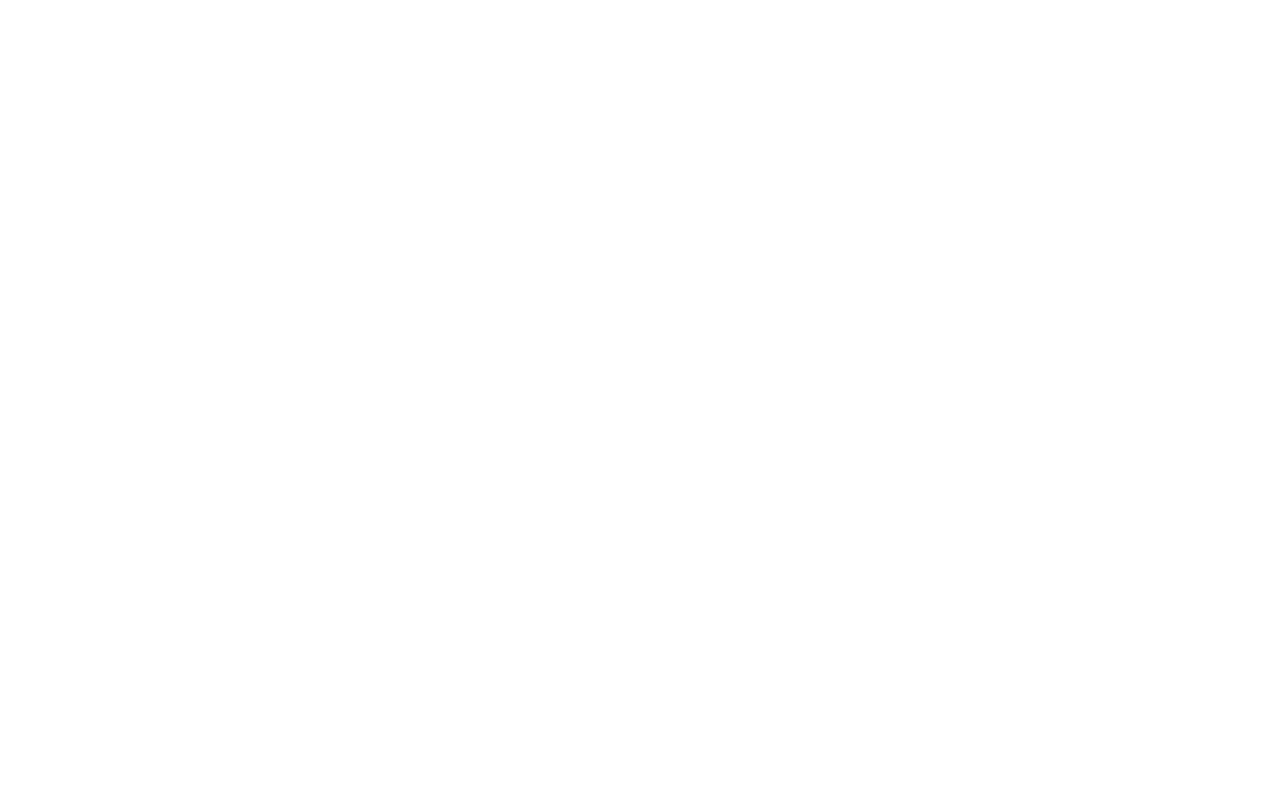
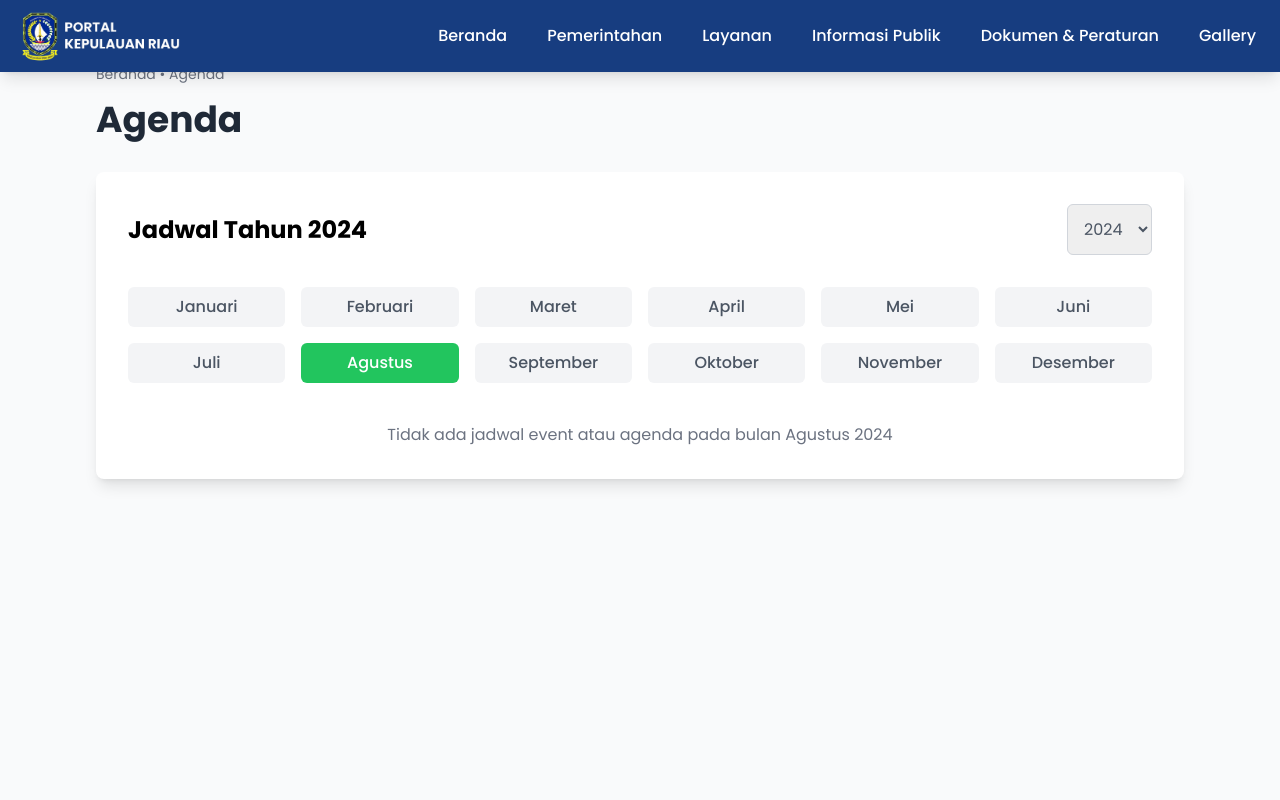
Before and after one commit to Diskominfo-Kepri-24/TEMPLATE-OPD-1, a React (Vite) app: page /agenda in a window 1280 px wide. Before the commit this address had no page. Shown: the top 800 px of the page. Built offline with nearby package versions, Linux system fonts and the light colour scheme.

Commit message:
add agenda

```diff
--- a/src/App.jsx
+++ b/src/App.jsx
@@ -1,6 +1,7 @@
 import { BrowserRouter as Router, Route, Routes } from 'react-router-dom'; // Ganti Switch dengan Routes
 import HomePage from './pages/HomePages';
 import Sejarah from './pages/Sejarah';
+import Agenda from './pages/Agenda';
 
 function App() {
   return (
@@ -10,6 +11,7 @@
         {/* Ganti Switch menjadi Routes */}
         <Route path="/" element={<HomePage />} /> {/* Ganti component dengan element */}
         <Route path="/sejarah" element={<Sejarah />} />
+        <Route path="/agenda" element={<Agenda />} />
       </Routes>
     </Router>
   );
--- a/src/components/Footer.jsx
+++ b/src/components/Footer.jsx
@@ -1,3 +1,4 @@
+/* eslint-disable-next-line no-unused-vars */
 import React from 'react';
 
 function Footer() {
--- a/src/components/Navbar.jsx
+++ b/src/components/Navbar.jsx
@@ -1,3 +1,4 @@
+/* eslint-disable-next-line no-unused-vars */
 import React, { useState, useEffect } from 'react';
 import { Link, useLocation } from 'react-router-dom';
 
--- /dev/null
+++ b/src/pages/Agenda.jsx
@@ -0,0 +1,93 @@
+/* eslint-disable-next-line no-unused-vars */
+import React, { useState } from 'react';
+import { Link, useLocation } from 'react-router-dom';
+import Navbar from '../components/Navbar'; // Adjust the path as necessary
+import Footer from '../components/Footer'; // Adjust the path as necessary
+
+function Agenda() {
+  const [selectedMonth, setSelectedMonth] = useState('Agustus');
+  const [selectedYear, setSelectedYear] = useState('2024');
+
+  const months = [
+    'Januari', 'Februari', 'Maret', 'April', 'Mei', 'Juni', 'Juli', 'Agustus', 'September', 'Oktober', 'November', 'Desember'];
+
+  const years = ['2024', '2023', '2022'];
+
+  const handleMonthClick = (month) => {
+    setSelectedMonth(month);
+  };
+
+  const handleYearChange = (event) => {
+    setSelectedYear(event.target.value);
+  };
+
+  const location = useLocation();
+  const pathnames = location.pathname.split('/').filter((x) => x);
+
+  return (
+    <>
+      <Navbar />
+
+      <div className="min-h-screen bg-gray-50 py-16">
+        <div className="max-w-6xl mx-auto px-4 sm:px-6 lg:px-8">
+          <div className="mb-8">
+            <nav className="text-sm text-gray-500">
+              <Link to="/">Beranda</Link> &bull;
+              {pathnames.map((value, index) => {
+                const to = `/${pathnames.slice(0, index + 1).join('/')}`;
+                return (
+                  <span key={to}>
+                    &nbsp;
+                    <Link to={to}>{value.replace(/-/g, ' ').charAt(0).toUpperCase() + value.replace(/-/g, ' ').slice(1)}</Link>
+                    &nbsp;
+                    {index < pathnames.length - 1 && <span>&bull;</span>}
+                  </span>
+                );
+              })}
+            </nav>
+            <h1 className="text-4xl font-extrabold text-gray-800 mt-4">Agenda</h1>
+          </div>
+
+          <div className="bg-white shadow-lg rounded-lg p-8">
+            <div className="flex flex-col sm:flex-row sm:justify-between sm:items-center mb-8">
+              <h2 className="text-2xl font-bold mb-4 sm:mb-0">Jadwal Tahun {selectedYear}</h2>
+              <select
+                className="p-3 border border-gray-300 rounded-md text-gray-600 focus:outline-none focus:ring-2 focus:ring-green-500"
+                value={selectedYear}
+                onChange={handleYearChange}
+              >
+                {years.map((year) => (
+                  <option key={year} value={year}>{year}</option>
+                ))}
+              </select>
+            </div>
+
+            <div className="grid grid-cols-3 sm:grid-cols-6 gap-4 mb-10">
+              {months.map((month) => (
+                <button
+                  key={month}
+                  className={`px-4 py-2 rounded-md font-medium text-center transition ${
+                    selectedMonth === month
+                      ? 'bg-green-500 text-white'
+                      : 'bg-gray-100 text-gray-600 hover:bg-green-100'
+                  }`}
+                  onClick={() => handleMonthClick(month)}
+                >
+                  {month}
+                </button>
+              ))}
+            </div>
+
+            <div className="text-center text-gray-500">
+              <p>Tidak ada jadwal event atau agenda pada bulan {selectedMonth} {selectedYear}</p>
+            </div>
+          </div>
+        </div>
+      </div>
+
+      <Footer />
+    </>
+  );
+}
+
+export default Agenda;
--- a/src/pages/Pengumuman.jsx
+++ b/src/pages/Pengumuman.jsx
@@ -1,3 +1,4 @@
+/* eslint-disable-next-line no-unused-vars */
 import React, { useState, useEffect, useRef } from 'react';
 import { Link } from 'react-router-dom';
 
```
